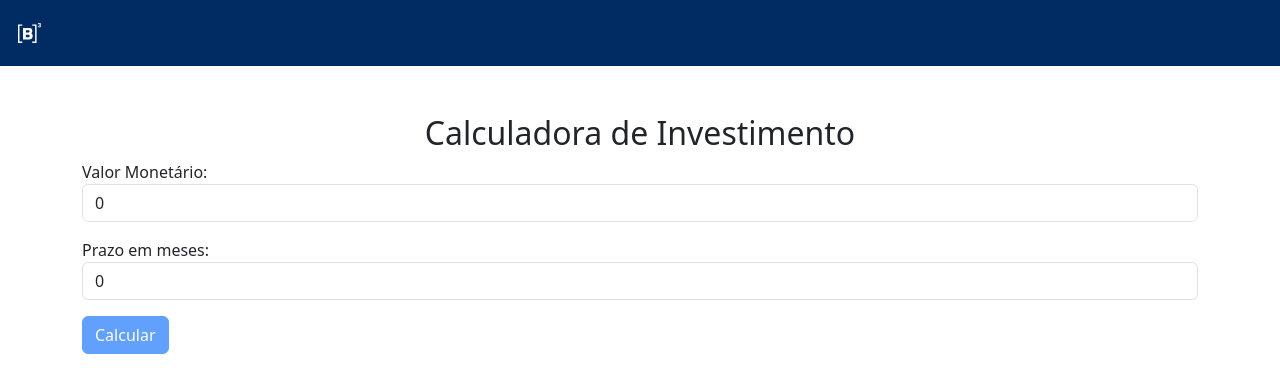
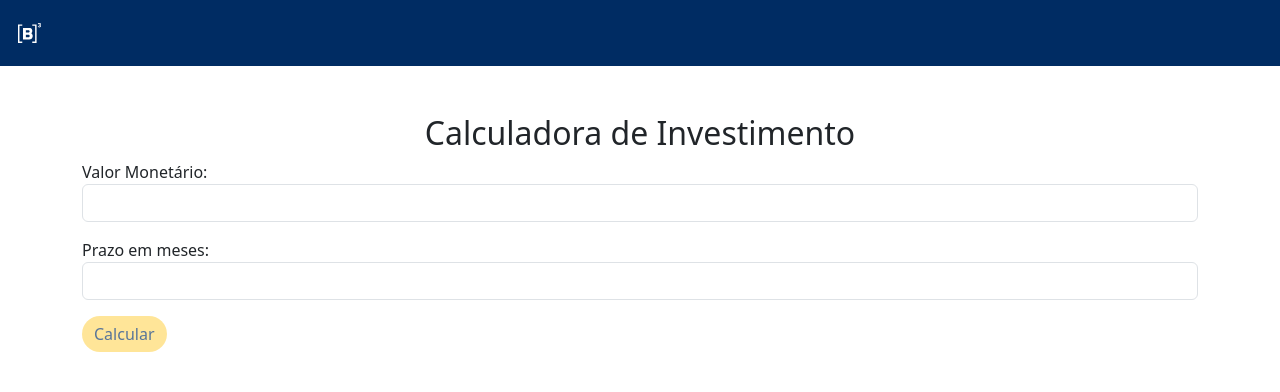
Before and after one commit to edsonjunior1/calculo-cdb, an Angular app: page / in a window 1280 px wide. Shown: the top 392 px of the page. Built offline with nearby package versions, Linux system fonts and the light colour scheme.

Commit message:
feature: Add new input directive with proper restrictions and using new result component.

```diff
--- a/src/app/investment-calculator/investment-calculator.component.html
+++ b/src/app/investment-calculator/investment-calculator.component.html
@@ -3,13 +3,13 @@
   <form [formGroup]="investmentForms">
     <div class="form-group mt-2">
       <label for="value">Valor Monetário:</label>
-      <input class="form-control" type="text" onlyPositiveInteger id="value" name="value" formControlName="value" required>
+      <input class="form-control" type="text" uiInputRestriction [restrictionType]="'float'" id="value" name="value" formControlName="value" required>
     </div>
     <div class="form-group mt-3">
       <label for="term">Prazo em meses:</label>
-      <input class="form-control" type="text" onlyPositiveInteger id="term" name="term" formControlName="term" required>
+      <input class="form-control" type="text" uiInputRestriction [restrictionType]="'int'" id="term" name="term" formControlName="term" required>
     </div>
-    <button class="btn btn-primary mt-3" [disabled]="investmentForms.invalid || investmentForms.pristine" type="button"
+    <button class="btn btn-primary mt-3 calc-btn" [disabled]="investmentForms.invalid || investmentForms.pristine" type="button"
       (click)="calculateInvestiment()">
       Calcular
     </button>
@@ -18,12 +18,6 @@
 
 
 <ng-container *ngIf="fullProfit && afterTaxesProfit">
-  <div class="container mt-5">
-    <h3>Resultados:</h3>
-    <p>Resultado Bruto: {{ fullProfit | currency: 'BRL' }}</p>
-    <p>Resultado Líquido: {{ afterTaxesProfit | currency: 'BRL' }}</p>
-    <button class="btn btn-primary mt-3" (click)="reset()">
-      Voltar para simulação
-    </button>
-  </div>
+  <app-result [grossProfit]="fullProfit" [netProfit]="afterTaxesProfit" (resetEvent)="onReset($event)">
+  </app-result>
 </ng-container>
--- a/src/app/investment-calculator/investment-calculator.component.scss
+++ b/src/app/investment-calculator/investment-calculator.component.scss
@@ -0,0 +1,6 @@
+.calc-btn {
+  background-color: #ffd862;
+  border: none;
+  color: #002c63;
+  border-radius: 20px;
+}
--- a/src/app/investment-calculator/investment-calculator.component.ts
+++ b/src/app/investment-calculator/investment-calculator.component.ts
@@ -1,4 +1,4 @@
-import { Component, OnInit } from '@angular/core';
+import { Component, OnChanges } from '@angular/core';
 import { InvestimentService } from '../services/investiment.service';
 import { FormBuilder, FormGroup, Validators } from '@angular/forms';
 
@@ -7,7 +7,7 @@ import { FormBuilder, FormGroup, Validators } from '@angular/forms';
   templateUrl: './investment-calculator.component.html',
   styleUrls: ['./investment-calculator.component.scss']
 })
-export class InvestmentCalculatorComponent implements OnInit {
+export class InvestmentCalculatorComponent {
   public investmentForms: FormGroup;
   public fullProfit = 0;
   public afterTaxesProfit = 0;
@@ -17,14 +17,12 @@ export class InvestmentCalculatorComponent implements OnInit {
     private formBuilder: FormBuilder
   ) {
     this.investmentForms = this.formBuilder.group({
-      value: [0, Validators.required],
-      term: [0, Validators.required]
+      value: [null, Validators.required],
+      term: [null, Validators.required]
     });
   }
 
 
-  ngOnInit(): void {
-  }
 
   public calculateInvestiment() {
     if (this.investmentForms.valid) {
@@ -37,10 +35,12 @@ export class InvestmentCalculatorComponent implements OnInit {
     }
   }
 
-  public reset() {
-    this.fullProfit = 0;
-    this.afterTaxesProfit = 0;
-    this.investmentForms.reset();
+  public onReset(eventData: boolean) {
+    if (eventData) {
+      this.fullProfit = 0;
+      this.afterTaxesProfit = 0;
+      this.investmentForms.reset();
+    }
   }
 
 }
```
